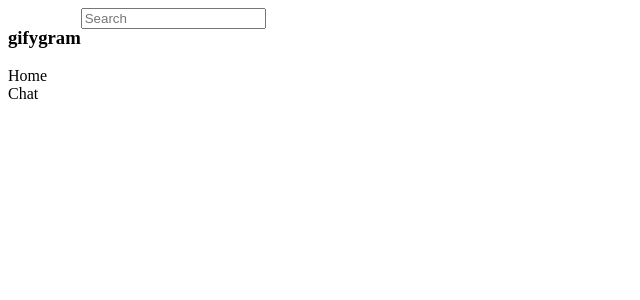
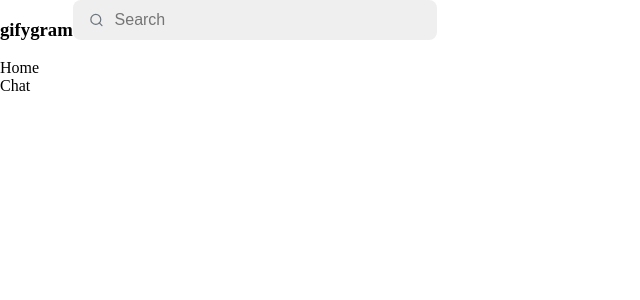
Before and after one commit to rhkim1292/gifygram, a React (Create React App) app: page / in a window 1280 px wide. Shown: the top 300 px of the page, without its empty margins (0-640 px from the left). Built offline with nearby package versions, Linux system fonts and the light colour scheme.

Commit message:
Finish styling and programming the search bar

```diff
--- a/package.json
+++ b/package.json
@@ -3,6 +3,9 @@
     "version": "0.1.0",
     "private": true,
     "dependencies": {
+        "@fortawesome/fontawesome-svg-core": "^6.4.0",
+        "@fortawesome/free-solid-svg-icons": "^6.4.0",
+        "@fortawesome/react-fontawesome": "^0.2.0",
         "@testing-library/jest-dom": "^5.16.5",
         "@testing-library/react": "^13.4.0",
         "@testing-library/user-event": "^13.5.0",
--- a/src/components/Home.js
+++ b/src/components/Home.js
@@ -1,11 +1,14 @@
 import '../styles/Home.css';
 import { useEffect, useState } from 'react';
+import { FontAwesomeIcon } from '@fortawesome/react-fontawesome';
 import GifGrid from './GifGrid.js';
+import { faCircleXmark } from '@fortawesome/free-solid-svg-icons';
 
 function Home() {
     const [query, setQuery] = useState('');
     const [gifUrls, setGifUrls] = useState([]);
     const [isLoading, setIsLoading] = useState(false);
+    const [searchIsFocused, setSearchIsFocused] = useState(false);
 
     useEffect(() => {
         searchGifs();
@@ -52,20 +55,50 @@ function Home() {
         setGifUrls([]);
     };
 
+    const handleSearchFocus = () => {
+        setSearchIsFocused(true);
+    };
+
+    const handleSearchBlur = () => {
+        setSearchIsFocused(false);
+    };
+
     return (
         <div className="home-container">
-            <div className="search-wrapper">
+            <label
+                className="search-wrapper"
+                onFocus={handleSearchFocus}
+                onBlur={handleSearchBlur}
+            >
+                {!searchIsFocused && (
+                    <svg
+                        viewBox="0 0 24 24"
+                        width="16"
+                        height="16"
+                        stroke="currentColor"
+                        stroke-width="2"
+                        fill="none"
+                        stroke-linecap="round"
+                        stroke-linejoin="round"
+                        class="css-i6dzq1"
+                    >
+                        <circle cx="11" cy="11" r="8"></circle>
+                        <line x1="21" y1="21" x2="16.65" y2="16.65"></line>
+                    </svg>
+                )}
                 <input
                     value={query}
                     onChange={(event) => setQuery(event.target.value)}
                     placeholder="Search"
                 />
-                {query && (
-                    <button className="clear-btn" onClick={clearSearch}>
-                        x
-                    </button>
+                {searchIsFocused && (
+                    <FontAwesomeIcon
+                        icon={faCircleXmark}
+                        className="clear-btn"
+                        onMouseDown={clearSearch}
+                    />
                 )}
-            </div>
+            </label>
             {isLoading ? <div>Loading...</div> : <GifGrid gifUrls={gifUrls} />}
         </div>
     );
--- a/src/styles/Home.css
+++ b/src/styles/Home.css
@@ -0,0 +1,35 @@
+label.search-wrapper {
+    position: relative;
+    display: flex;
+    gap: 9px;
+    align-items: center;
+
+    border: 0px;
+    border-radius: 8px;
+    background: #efefef;
+    padding: 0px 16px;
+    color: #6c757d;
+    cursor: text;
+    width: 363.97px;
+    height: 40px;
+}
+
+label.search-wrapper input {
+    outline: none;
+    border: none;
+    background: transparent;
+    font-size: 16px;
+    width: 100%;
+}
+
+label.search-wrapper input:not(:focus) {
+    color: #737373;
+}
+
+label.search-wrapper svg.clear-btn {
+    position: absolute;
+    right: 8px;
+    cursor: pointer;
+    width: 15px;
+    color: #c8c8c8;
+}
--- /dev/null
+++ b/src/styles/index.css
@@ -0,0 +1,9 @@
+* {
+    box-sizing: border-box;
+}
+
+html,
+body {
+    margin: 0;
+    padding: 0;
+}
```
Also changed, not shown: src/index.js (+4 -3 lines), src/components/Search.js (added), src/images/gifygram-logo.png (added), 1 other file (tests, documents, lock files or other folders).
